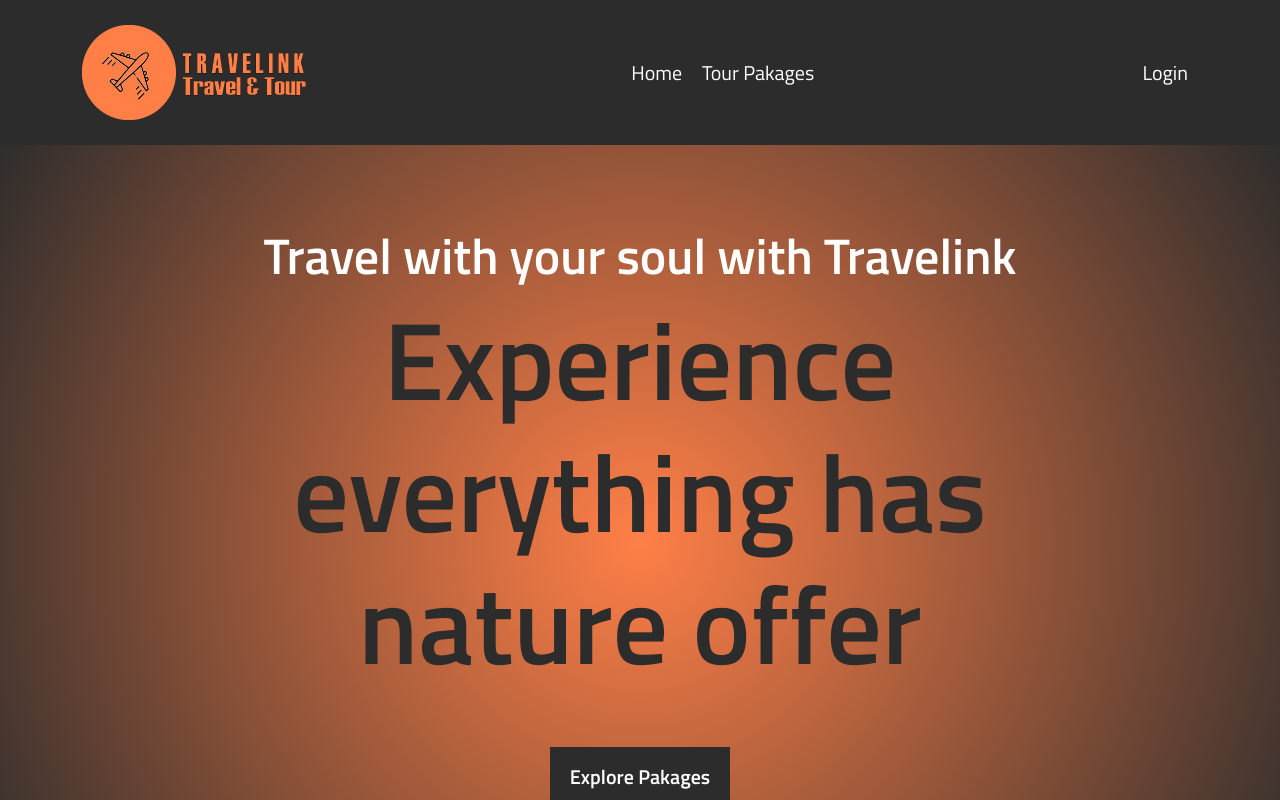
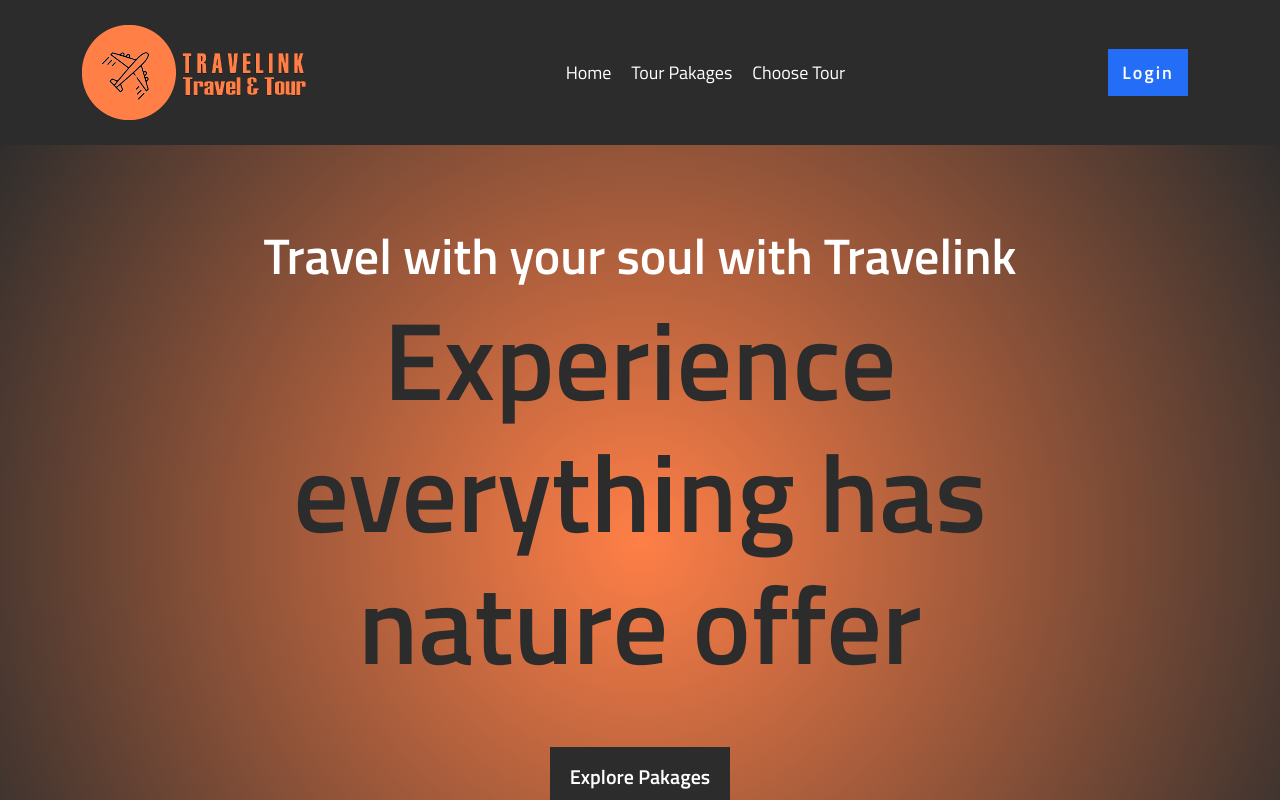
Before and after one commit to Samiul-Ahmed-96/travelink-tour-and-travel-client, a React (Create React App) app: page / in a window 1280 px wide. Shown: the top 800 px of the page. Built offline with nearby package versions, Linux system fonts and the light colour scheme; no server answers.

Commit message:
Added Some Feature

```diff
--- a/src/Pages/Home/ChooseTour/ChooseTour.js
+++ b/src/Pages/Home/ChooseTour/ChooseTour.js
@@ -12,7 +12,7 @@ const [tours,setTours] = useState([]);
     },[])
 
     return (
-        <Container className='choose-items-container'>
+        <Container id="chooseTour" className='choose-items-container'>
         <Row>
         <h2 className="section-heading">Choose Tour</h2>
             {
--- a/src/Pages/Home/SinglePakage/SinglePakage.js
+++ b/src/Pages/Home/SinglePakage/SinglePakage.js
@@ -15,7 +15,7 @@ const SinglePakage = (props) => {
                 <h3>{name}</h3>
                 <h5><i class="far fa-star"></i> {rating}</h5>
                 <Link to={`/pakageDetail/${_id}`}>
-                    <button> <i class="fas fa-plus-circle"></i> Booking</button>
+                    <button> <i class="fas fa-plus-circle"></i> Book Now</button>
                 </Link>
             </div>
         </Col>
--- a/src/Pages/Shared/Header/Header.css
+++ b/src/Pages/Shared/Header/Header.css
@@ -11,12 +11,12 @@
 }
 .navbar-nav a {
   color: #fff;
-  font-size: 20px;
+  font-size: 18px;
   text-decoration: none;
   margin: 0px 10px;
 }
 .navbar-nav li {
-  color: #fff;
+  color: #ff7f47;
   font-size: 20px;
   margin-left: 10px;
 }
@@ -25,4 +25,14 @@
   border: none;
   margin-left: 10px;
   width: 130px;
+  font-weight: 600;
 }
+.ls-btn {
+  background: rgb(35, 109, 247);
+  padding: 10px;
+  color: #2c2c2c;
+  font-weight: 600;
+  letter-spacing: 2px;
+  width: 80px;
+  text-align: center;
+}
--- a/src/Pages/Shared/Header/Header.js
+++ b/src/Pages/Shared/Header/Header.js
@@ -18,6 +18,7 @@ const Header = () => {
         <Nav className="me-auto">
             <Link to="/home">Home</Link>
             <HashLink to="/home#tourpakages">Tour Pakages</HashLink>
+            <HashLink to="/home#chooseTour">Choose Tour</HashLink>
             {user.email && <Link to="/myOrders">My Pakages</Link>}
             {user.email && <Link to="/manageAllOrder">Manage All Pakages</Link>}
             {user.email && <Link to="/addPakage">Add Pakage</Link>}
```
Also changed, not shown: 1 other file (tests, documents, lock files or other folders).
